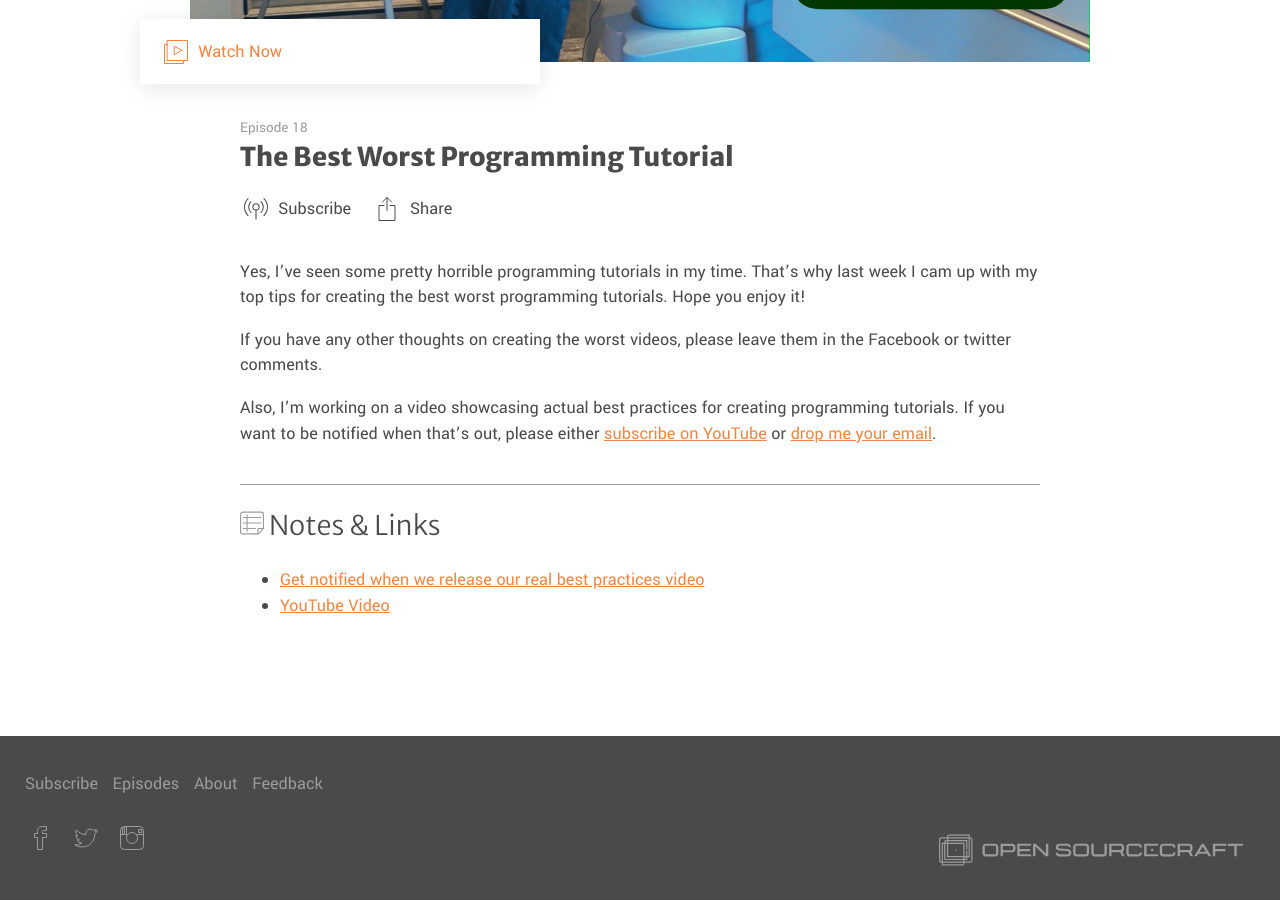
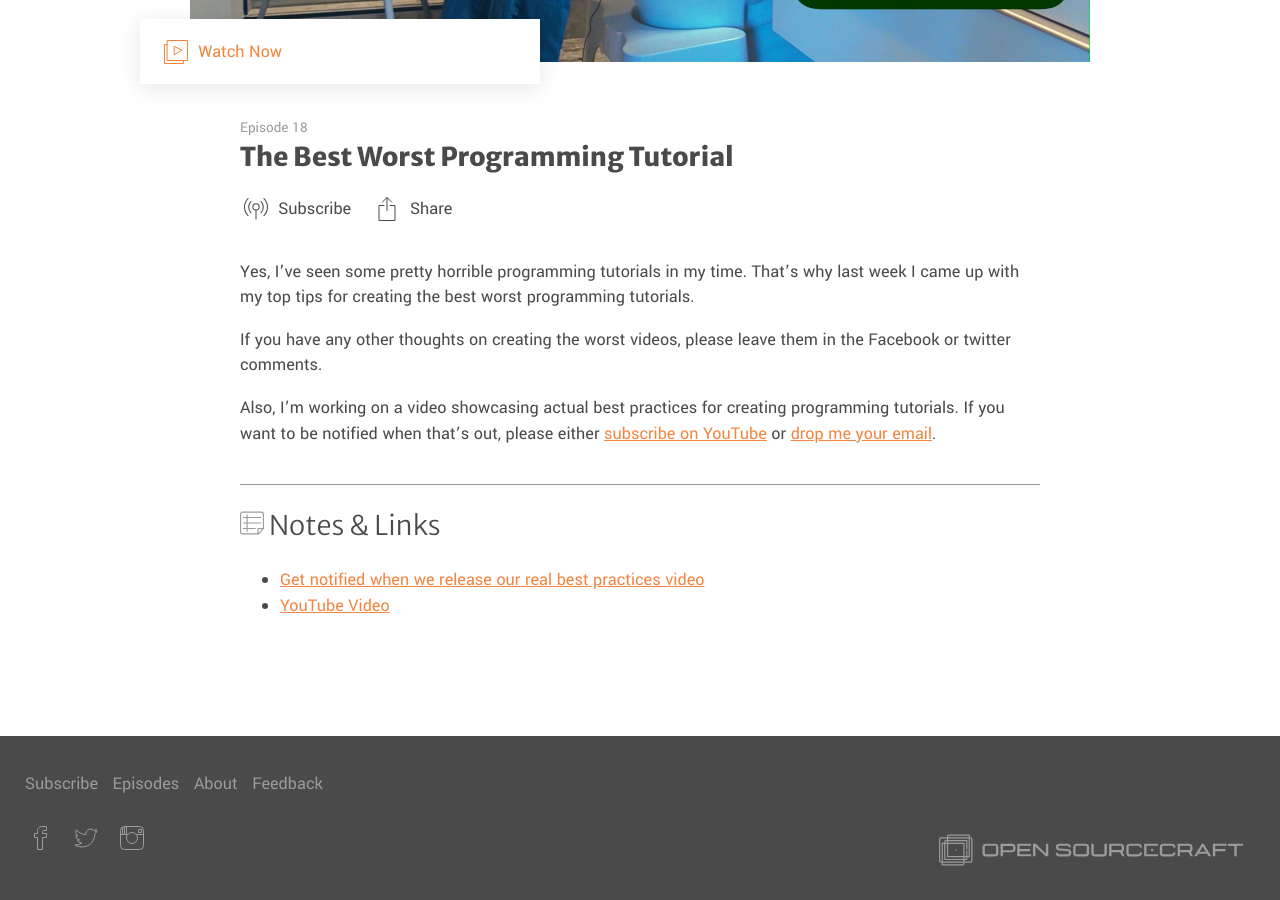
Before and after one commit to Code-Pop/open-sourcecraft, a Jekyll site: the page built from _episodes/the-best-worst-programming-tutorial.markdown, in a window 1280 px wide and 900 px high, scrolled down 531 px. Built offline with Jekyll 4.4.1, drawn with Linux system fonts in a browser that asks for light colours.

Commit message:
Updated The Best Worst Programming Tutorial

```diff
--- a/_episodes/the-best-worst-programming-tutorial.markdown
+++ b/_episodes/the-best-worst-programming-tutorial.markdown
@@ -11,7 +11,7 @@ notes_text: |-
   * [YouTube Video](https://www.youtube.com/watch?v=BURBqSNnGdk)
 ---
 
-Yes, I’ve seen some pretty horrible programming tutorials in my time.  That’s why last week I cam up with my top tips for creating the best worst programming tutorials.  Hope you enjoy it!
+Yes, I’ve seen some pretty horrible programming tutorials in my time.  That’s why last week I came up with my top tips for creating the best worst programming tutorials.
 
 If you have any other thoughts on creating the worst videos, please leave them in the Facebook or twitter comments.
 
```
